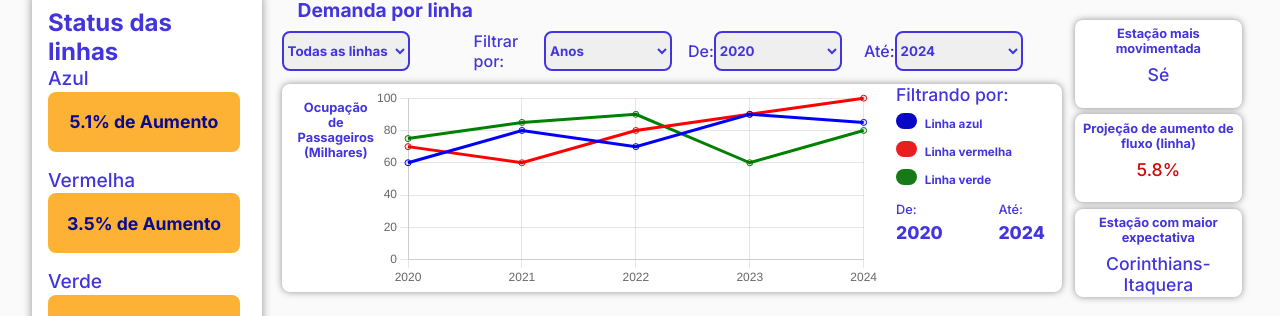
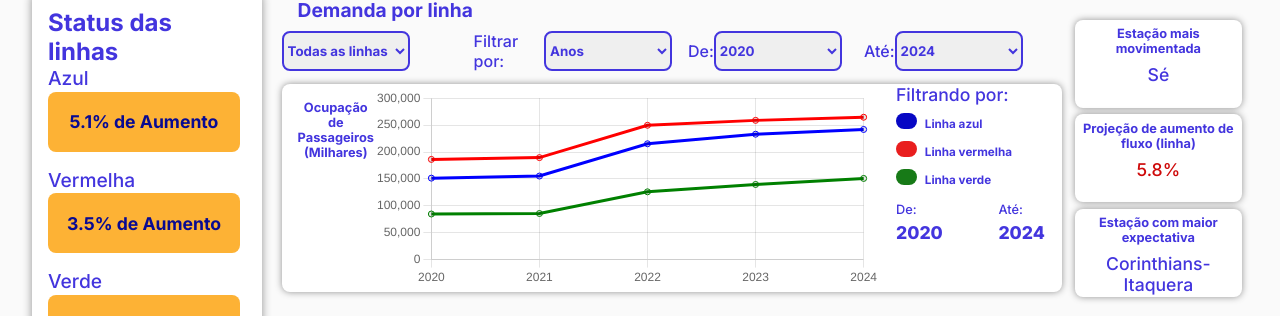
Before and after one commit to FaelPavani/FluxoCerto, a website: page public/dashboard.html in a window 1280 px wide. Shown: the part 112-428 px from the top of the page. Drawn offline with nearby package versions, Linux system fonts and the light colour scheme.

Commit message:
Alterando gráficos

```diff
--- a/public/dashboard.html
+++ b/public/dashboard.html
@@ -789,17 +789,17 @@ window.addEventListener("resize", verificarTamanhoTela);
     {
         label: 'Linha Azul',
         borderColor: 'blue',
-                data: [80, 70, 50, 80, 70, 40, 50, 70, 80, 75, 60, 85],
+        data: [17684, 18558, 20437, 21247, 20623, 19934, 19649, 21265, 20995, 22206, 20460, 18840],
     },
     {
         label: 'Linha Vermelha',
         borderColor: 'red',
-                data: [80, 90, 50, 75, 60, 85, 90, 90, 50, 70, 60, 90],
+        data: [20195, 20722, 22256, 23031, 22415, 21887, 21470, 23216, 22585, 24049, 22098, 20679],
     },
     {
         label: 'Linha Verde',
         borderColor: 'green',
-                data: [80, 90, 80, 60, 85, 60, 70, 60, 70, 90, 50, 75],
+        data: [10704, 11727, 12756, 13423, 12893, 12532, 12274, 13422, 13094, 13971, 12668, 11419],
     }
 ]
     };
@@ -838,17 +838,17 @@ window.addEventListener("resize", verificarTamanhoTela);
     {
         label: 'Linha Azul',
         borderColor: 'blue',
-                data: [60, 80, 70, 90, 85, 60, 50, 40, 90, 100, 75, 85],
+        data: [151421, 155293, 215293, 233065, 241898],
     },
     {
         label: 'Linha Vermelha',
         borderColor: 'red',
-                data: [70, 60, 80, 90, 100, 75, 85, 90, 60, 80, 70, 60],
+        data: [186259, 189568, 249684, 258785,  264603],
     },
     {
         label: 'Linha Verde',
         borderColor: 'green',
-                data: [75, 85, 90, 60, 80, 70, 60, 70, 60, 80, 90, 100],
+        data: [84749, 85694, 125981, 139675, 150883],
     }
         ]
     };
@@ -1190,7 +1190,7 @@ window.addEventListener("resize", verificarTamanhoTela);
         labels: ['Azul', 'Vermelha', 'Verde'],
         datasets: [{
             label: 'Cores',
-            data: [30, 50, 20], // Valores para cada cor
+            data: [331830, 321561, 198038], // Valores para cada cor
             backgroundColor: ['blue', 'red', 'green'],
             hoverOffset: 4
         }]
```
Also changed, not shown: teste.html (added, +12 -0 lines). Lines whose indentation alone changed are shown as unchanged.
